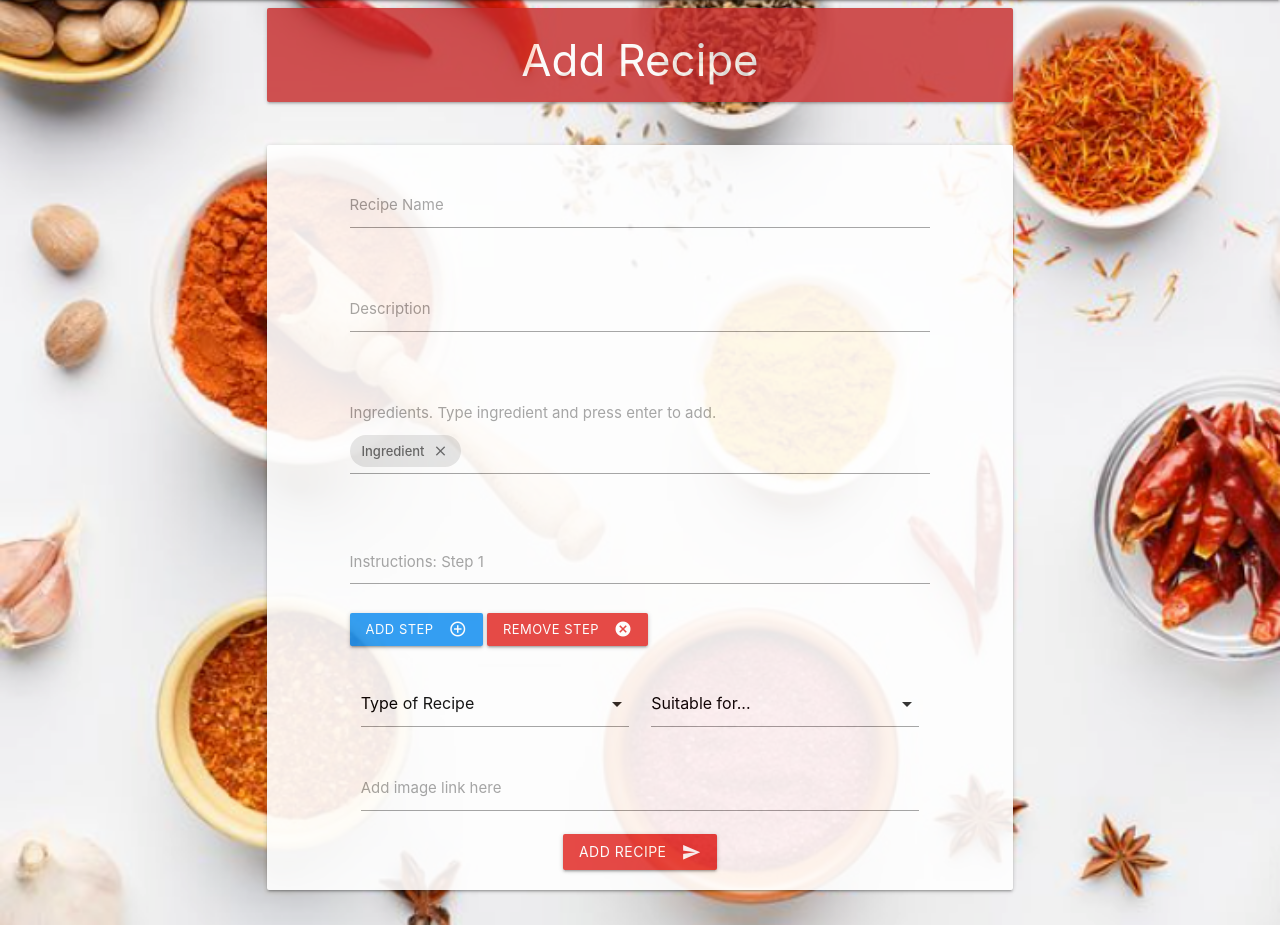
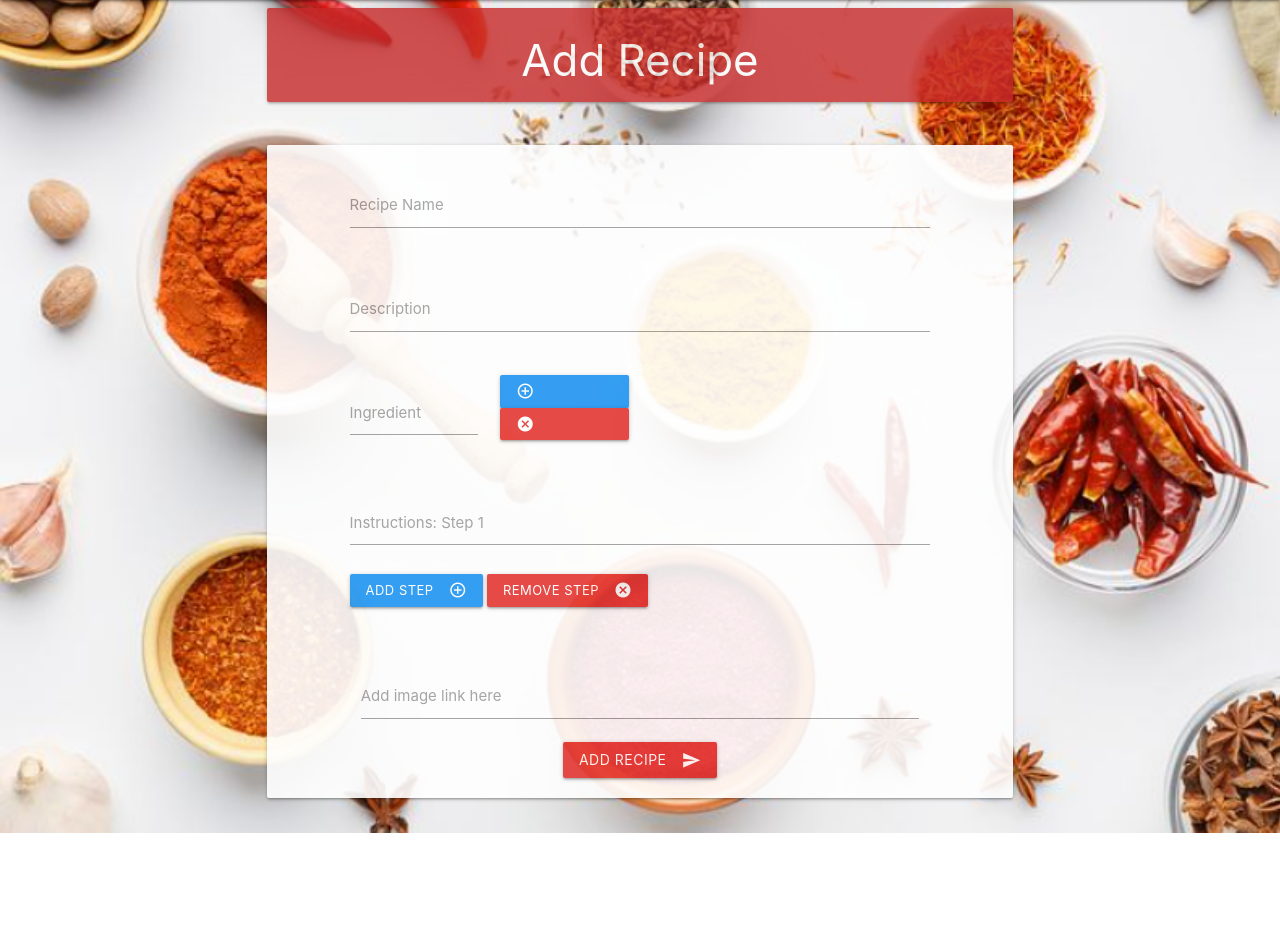
Before and after one commit to Cintakins/Recipe-Website, a Flask app: page /add in a window 1280 px wide. Shown: the part 64-989 px from the top of the page. After the commit the page ends 897 px from the top, so only its background shows below. Run offline with Flask 2, Linux system fonts and the light colour scheme; some libraries are stand-ins or nearby versions.

Commit message:
changed ingredients chips to a similar format to the instructions textarea

```diff
--- a/static/css/style.css
+++ b/static/css/style.css
@@ -29,6 +29,10 @@
     display: none;
 }
 
+#ingredient-div {
+    display: none;
+}
+
 select {
     font-family: 'FontAwesome', 'Second Font name'
   }
--- a/static/js/script.js
+++ b/static/js/script.js
@@ -2,6 +2,8 @@
   $('.sidenav').sidenav();
   $('#textarea1');
   M.textareaAutoResize($('#textarea1'));
+  $('#textarea2');
+  M.textareaAutoResize($('#textarea2'));
   $('.chips').chips();
   $('.chips-initial').chips({
     data: [{
@@ -26,12 +28,30 @@
 
 
 // code from https://www.quirksmode.org/dom/domform.html
-window.onload = addStep();
+window.onload = addStep(), addIngredient();
 
-var counter = 0
+function addIngredient() {
+  var newIngredients = document.getElementById('ingredient-div').cloneNode(true);
+  newIngredients.id = '';
+  newIngredients.style.display = 'block';
+  var insertHere = document.getElementById('create-ingredient');
+	insertHere.parentNode.insertBefore(newIngredients,insertHere);
+};
+
+function removeIngredient() {
+  document.getElementById("create-ingredient").previousSibling.remove();
+}
+
+addIngredientButtons = document.getElementsByClassName("add-ingredient");
+for (var i=0; i<addIngredientButtons.length; i++) {
+  addIngredientButtons[i].addEventListener("click", addIngredient);
+}
+removeIngredientButtons = document.getElementsByClassName("remove-ingredient")
+for (var i=0; i<removeIngredientButtons.length; i++) {
+  removeIngredientButtons[i].addEventListener("click", removeIngredient);
+}
 
 function addStep() {
-  counter++;
   var newSteps = document.getElementById('step-div').cloneNode(true);
   newSteps.id = '';
   newSteps.style.display = 'block';
@@ -54,11 +74,11 @@
   document.getElementById("create-step").previousSibling.remove();
 }
 
-addButtons = document.getElementsByClassName("add-step");
-for (var i=0; i<addButtons.length; i++) {
-  addButtons[i].addEventListener("click", addStep);
+addStepButtons = document.getElementsByClassName("add-step");
+for (var i=0; i<addStepButtons.length; i++) {
+  addStepButtons[i].addEventListener("click", addStep);
 }
-removeButtons = document.getElementsByClassName("remove-step")
-for (var i=0; i<removeButtons.length; i++) {
-  removeButtons[i].addEventListener("click", removeStep);
+removeStepButtons = document.getElementsByClassName("remove-step")
+for (var i=0; i<removeStepButtons.length; i++) {
+  removeStepButtons[i].addEventListener("click", removeStep);
 }
--- a/templates/add.html
+++ b/templates/add.html
@@ -23,19 +23,32 @@
                 </div>
             </div>
             <div class="row">
+                <div class="input-field col s3" id="ingredient-div">
+                    <textarea id="textarea1" class="materialize-textarea" name="ingredients"></textarea>
+                    <label for="textarea1">Ingredient</label>
+                </div>
+                <div id="create-ingredient">
+
+                </div>
+                <div class="col s3">
+                    <a class="waves-effect waves-light btn blue btn-small add-ingredient">
+                        <i class="material-icons left">add_circle_outline</i> Ingredient
+                    </a>
+                    <a class="waves-effect waves-light btn red darken-1 btn-small remove-ingredient">
+                        <i class="material-icons left">cancel</i> Ingredient
+                    </a>
+                </div>
+            </div>
+            <!-- <div class="row">
                 <div class="input-field col s12">
                     <label for="ingredients">Ingredients. Type ingredient and press enter to add.</label><br>
                     <div class="chips chips-initial" id="ingredients" name="ingredients"></div>
                 </div>
-                <!-- <div class="input-field col s12">
-                    <input id="ingredients" type="text" class="validate" name="ingredients">
-                    <label for="ingredients">Ingredients</label>
-                </div> -->
-            </div>
+            </div> -->
             <div class="row">
                 <div class="input-field col s12" id="step-div">
-                    <textarea id="textarea1" class="materialize-textarea" name="instructions"></textarea>
-                    <label for="textarea1" class="instructions-label">Instructions: Step 1</label>
+                    <textarea id="textarea2" class="materialize-textarea" name="instructions"></textarea>
+                    <label for="textarea2" class="instructions-label">Instructions: Step 1</label>
                 </div>
                 <div id="create-step">
 
```
